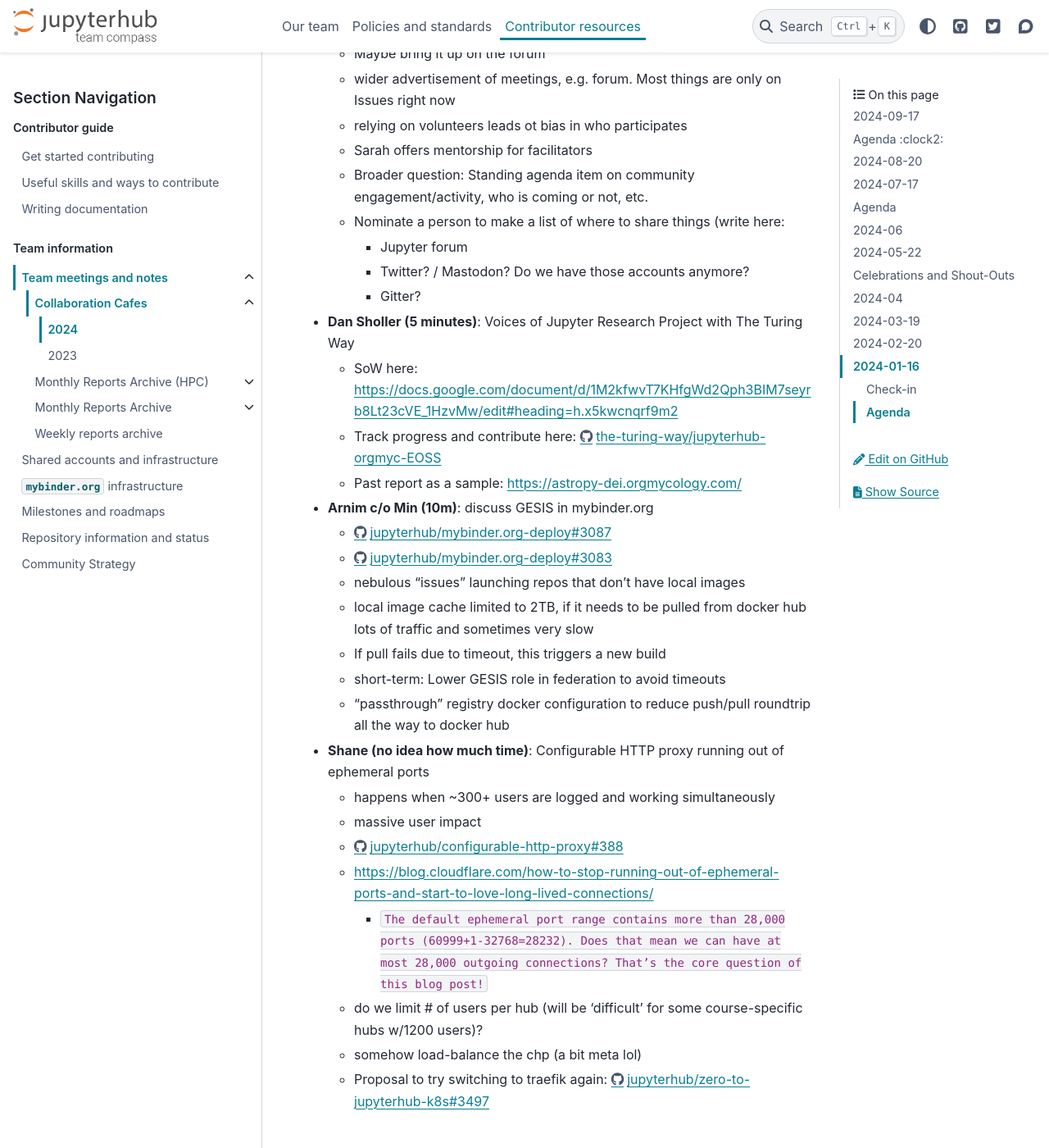
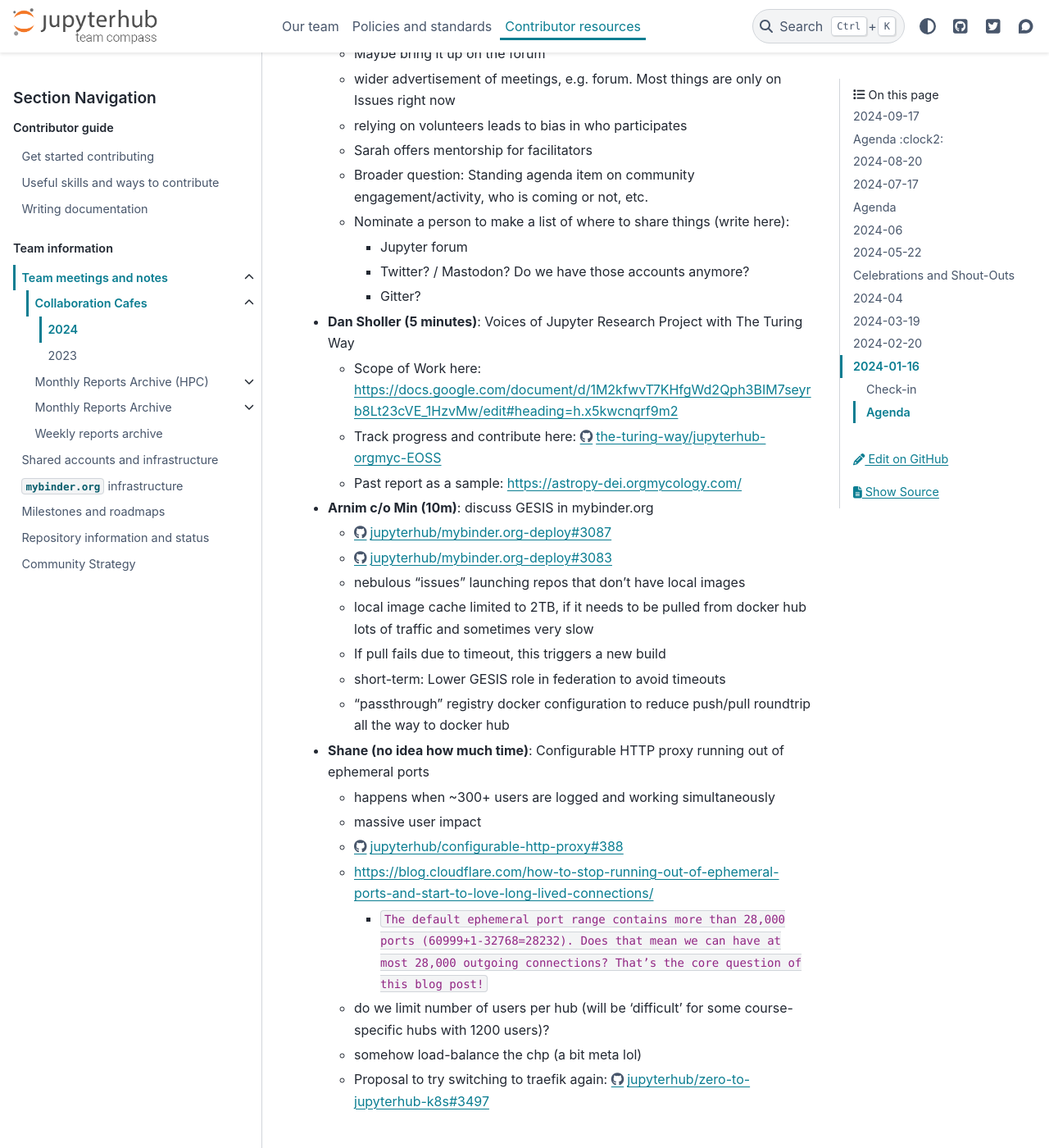
Before and after one commit to jupyterhub/team-compass, a Sphinx documentation site: the page built from docs/meetings/collab-cafe/2024.md, in a window 1280 px wide and 1400 px high, scrolled down 960 px. Shown: the whole window at 82% size. Built offline with Sphinx 7.4.7 and the PyData theme 0.15.4, drawn with Linux system fonts in a browser that asks for light colours; the version number could not be read and is left out.

Commit message:
Apply suggestions from code review
Co-authored-by: Simon Li <orpheus+devel@gmail.com>

```diff
--- a/docs/meetings/collab-cafe/2024.md
+++ b/docs/meetings/collab-cafe/2024.md
@@ -24,15 +24,15 @@
 - **Min (10m)**: spreading meeting facilitation responsibilities: <https://github.com/jupyterhub/team-compass/issues/737>
   - Maybe bring it up on the forum
   - wider advertisement of meetings, e.g. forum. Most things are only on Issues right now
-  - relying on volunteers leads ot bias in who participates
+  - relying on volunteers leads to bias in who participates
   - Sarah offers mentorship for facilitators
   - Broader question: Standing agenda item on community engagement/activity, who is coming or not, etc.
-  - Nominate a person to make a list of where to share things (write here:
+  - Nominate a person to make a list of where to share things (write here):
     - Jupyter forum
     - Twitter? / Mastodon? Do we have those accounts anymore?
     - Gitter?
 - **Dan Sholler (5 minutes)**: Voices of Jupyter Research Project with The Turing Way
-  - SoW here: <https://docs.google.com/document/d/1M2kfwvT7KHfgWd2Qph3BIM7seyrb8Lt23cVE_1HzvMw/edit#heading=h.x5kwcnqrf9m2>
+  - Scope of Work here: <https://docs.google.com/document/d/1M2kfwvT7KHfgWd2Qph3BIM7seyrb8Lt23cVE_1HzvMw/edit#heading=h.x5kwcnqrf9m2>
   - Track progress and contribute here: <https://github.com/the-turing-way/jupyterhub-orgmyc-EOSS>
   - Past report as a sample: <https://astropy-dei.orgmycology.com/>
 - **Arnim c/o Min (10m)**: discuss GESIS in mybinder.org
@@ -49,7 +49,7 @@
   - <https://github.com/jupyterhub/configurable-http-proxy/issues/388#issuecomment-2347600588>
   - <https://blog.cloudflare.com/how-to-stop-running-out-of-ephemeral-ports-and-start-to-love-long-lived-connections/>
     - `The default ephemeral port range contains more than 28,000 ports (60999+1-32768=28232). Does that mean we can have at most 28,000 outgoing connections? That’s the core question of this blog post!`
-  - do we limit # of users per hub (will be 'difficult' for some course-specific hubs w/1200 users)?
+  - do we limit number of users per hub (will be 'difficult' for some course-specific hubs with 1200 users)?
   - somehow load-balance the chp (a bit meta lol)
   - Proposal to try switching to traefik again: <https://github.com/jupyterhub/zero-to-jupyterhub-k8s/issues/3497>
 
```
